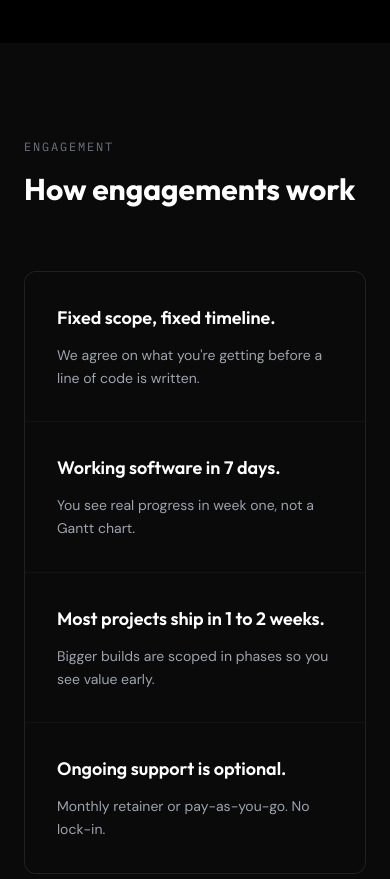
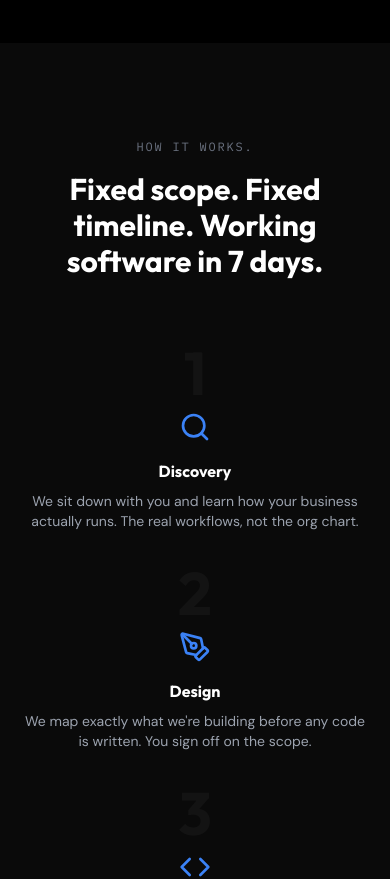
Before and after one commit to openland17/aiwebsite, a Next.js app: page / in a window 390 px wide. Shown: the part 4960-5839 px from the top of the page. Built offline with nearby package versions, Linux system fonts and the light colour scheme.

Commit message:
Merge Engagement into HowWeWork
Delete Engagement section and rename HowWeWork eyebrow/h2 so the
process story lives in one place.

https://claude.ai/code/session_01GySpGBV1RxpDT1v1uu5ww4

```diff
--- a/app/page.tsx
+++ b/app/page.tsx
@@ -4,7 +4,6 @@ import { Problem } from "@/components/sections/Problem";
 import { CustomSolutions } from "@/components/sections/CustomSolutions";
 import { CaseStudies } from "@/components/sections/CaseStudies";
 import { Testimonial } from "@/components/sections/Testimonial";
-import { Engagement } from "@/components/sections/Engagement";
 import { HowWeWork } from "@/components/sections/HowWeWork";
 import { About } from "@/components/sections/About";
 import { Contact } from "@/components/sections/Contact";
@@ -20,7 +19,6 @@ export default function Home() {
         <CustomSolutions />
         <CaseStudies />
         <Testimonial />
-        <Engagement />
         <HowWeWork />
         <About />
         <Contact />
--- a/components/sections/Engagement.tsx
+++ /dev/null
@@ -1,61 +0,0 @@
-"use client";
-
-import { BlurFade } from "@/components/magicui/blur-fade";
-
-const STATEMENTS = [
-  {
-    title: "Fixed scope, fixed timeline.",
-    body:
-      "We agree on what you're getting before a line of code is written.",
-  },
-  {
-    title: "Working software in 7 days.",
-    body: "You see real progress in week one, not a Gantt chart.",
-  },
-  {
-    title: "Most projects ship in 1 to 2 weeks.",
-    body:
-      "Bigger builds are scoped in phases so you see value early.",
-  },
-  {
-    title: "Ongoing support is optional.",
-    body: "Monthly retainer or pay-as-you-go. No lock-in.",
-  },
-] as const;
-
-export function Engagement() {
-  return (
-    <section id="engagement" className="bg-[#0a0a0a] py-24 md:py-32 lg:py-40">
-      <div className="mx-auto max-w-7xl px-6">
-        <BlurFade inView inViewMargin="-100px">
-          <p className="font-mono text-xs uppercase tracking-[0.15em] text-foreground-dim">
-            Engagement
-          </p>
-          <h2 className="mt-4 font-heading text-3xl font-bold text-white sm:text-4xl">
-            How engagements work
-          </h2>
-        </BlurFade>
-
-        <div className="mt-16 grid grid-cols-1 gap-px overflow-hidden rounded-xl border border-white/[0.06] bg-white/[0.04] sm:grid-cols-2">
-          {STATEMENTS.map((item, i) => (
-            <BlurFade
-              key={item.title}
-              inView
-              delay={i * 0.08}
-              inViewMargin="-50px"
-            >
-              <div className="h-full bg-[#0a0a0a] p-8">
-                <h3 className="font-heading text-lg font-semibold text-white">
-                  {item.title}
-                </h3>
-                <p className="mt-3 text-sm leading-relaxed text-foreground-muted">
-                  {item.body}
-                </p>
-              </div>
-            </BlurFade>
-          ))}
-        </div>
-      </div>
-    </section>
-  );
-}
--- a/components/sections/HowWeWork.tsx
+++ b/components/sections/HowWeWork.tsx
@@ -40,10 +40,10 @@ export function HowWeWork() {
       <div className="mx-auto max-w-7xl px-6 text-center">
         <BlurFade inView inViewMargin="-100px">
           <p className="font-mono text-xs uppercase tracking-[0.15em] text-foreground-dim">
-            Process
+            How it works.
           </p>
           <h2 className="mt-4 font-heading text-3xl font-bold text-white sm:text-4xl">
-            From discovery to production.
+            Fixed scope. Fixed timeline. Working software in 7 days.
           </h2>
         </BlurFade>
 
```
